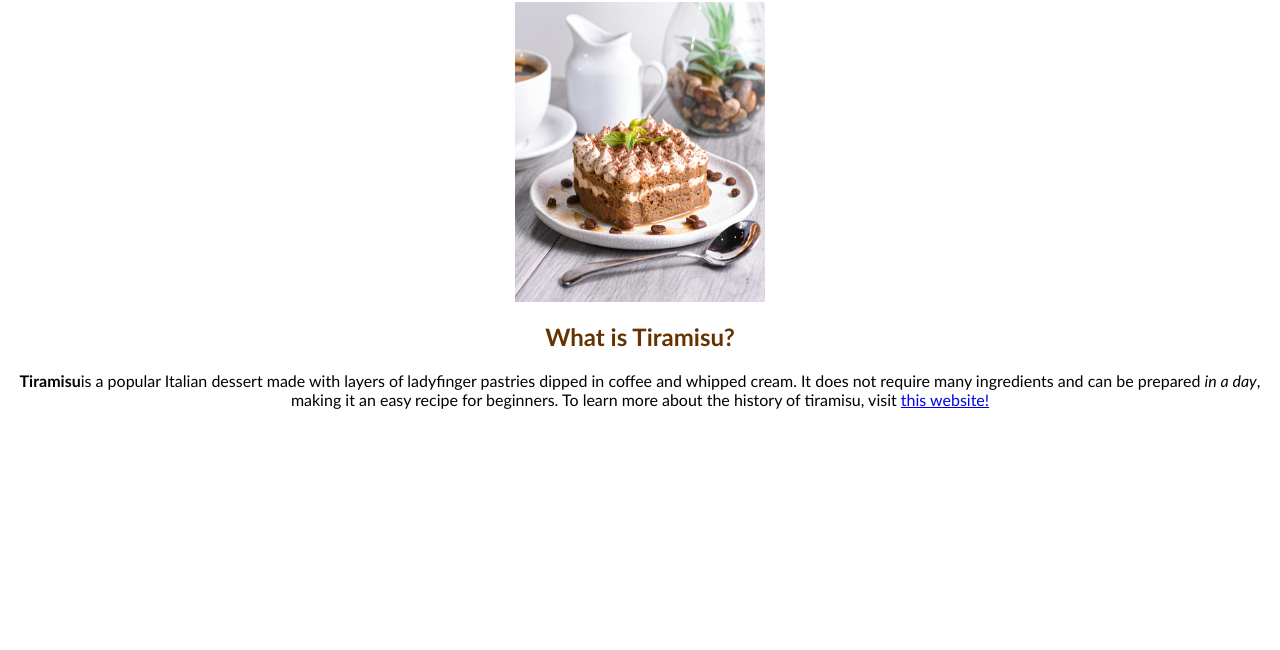
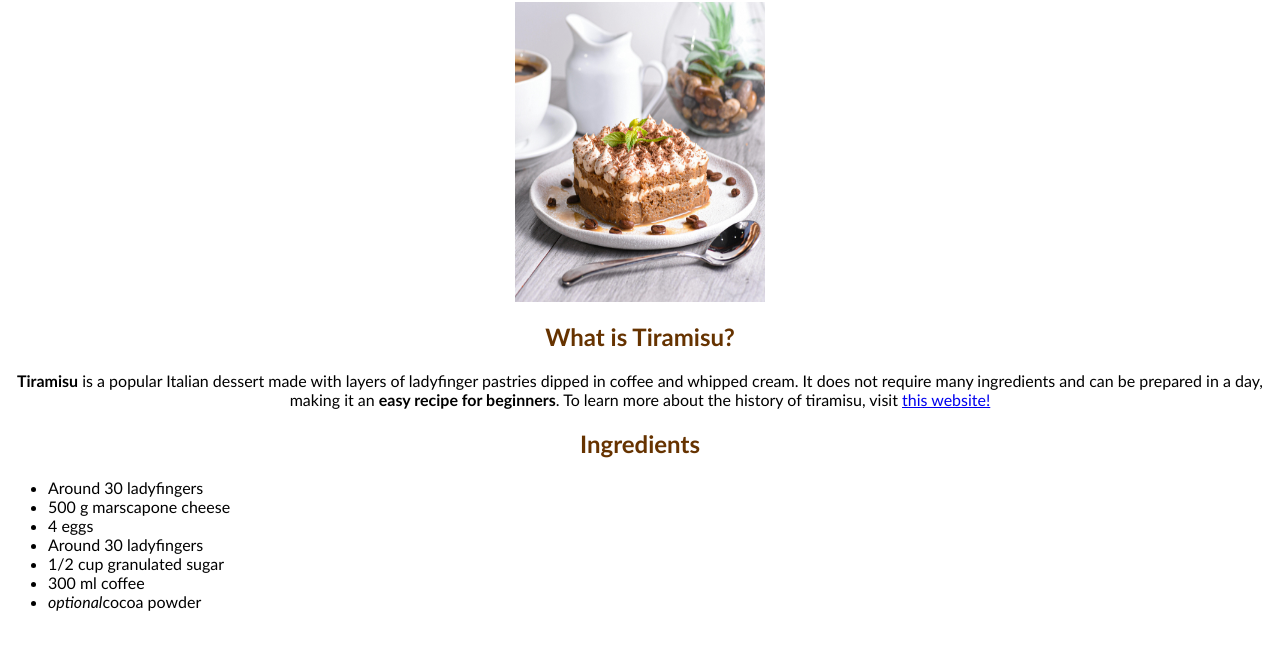
Before and after one commit to chl0echung/chl0echung.github.io, a plain HTML site: page index.html in a window 1280 px wide. Shown: the part 66-716 px from the top of the page. Drawn offline with Linux system fonts and the light colour scheme.

Commit message:
Update index.html

```diff
--- a/index.html
+++ b/index.html
@@ -17,8 +17,17 @@ img{display: block; margin-left: auto;margin-right: auto;}
 <style>h1{color:Tan;}</style>
 <style>h2{color:#663300;}</style>
 <h2>What is Tiramisu?</h2>
-<p><b>Tiramisu</b>is a popular Italian dessert made with layers of ladyfinger pastries dipped in coffee and whipped cream.
-  It does not require many ingredients and can be prepared <i>in a day</i>, making it an easy recipe for beginners.
+<p><b>Tiramisu</b> is a popular Italian dessert made with layers of ladyfinger pastries dipped in coffee and whipped cream.
+  It does not require many ingredients and can be prepared in a day, making it an <b>easy recipe for beginners</b>.
   To learn more about the history of tiramisu, visit <a href="https://italiangardensmtx.com/tiramisu-whats-came/">this website!</a> </p>
-
+<h2>Ingredients</h2>
+<ul>
+  <li>Around 30 ladyfingers</li>
+  <li>500 g marscapone cheese</li>
+  <li>4 eggs</li>
+  <li>Around 30 ladyfingers</li>
+  <li>1/2 cup granulated sugar</li>
+  <li>300 ml coffee </li>
+  <li><i>optional</i>cocoa powder</li>
+</ul>
 </body>
```
